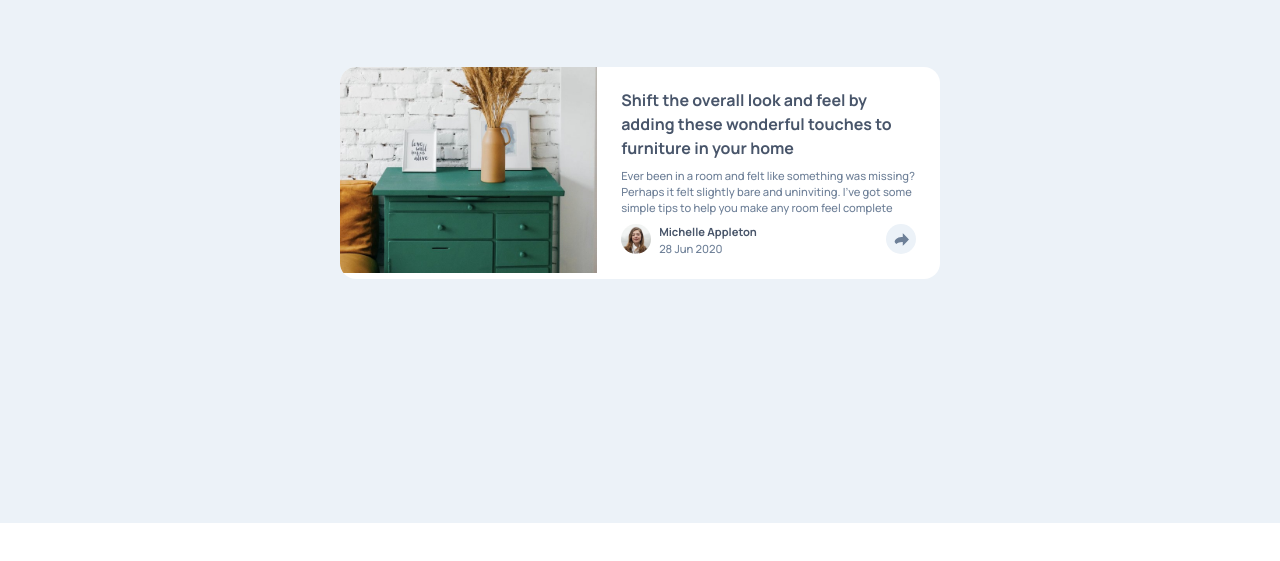
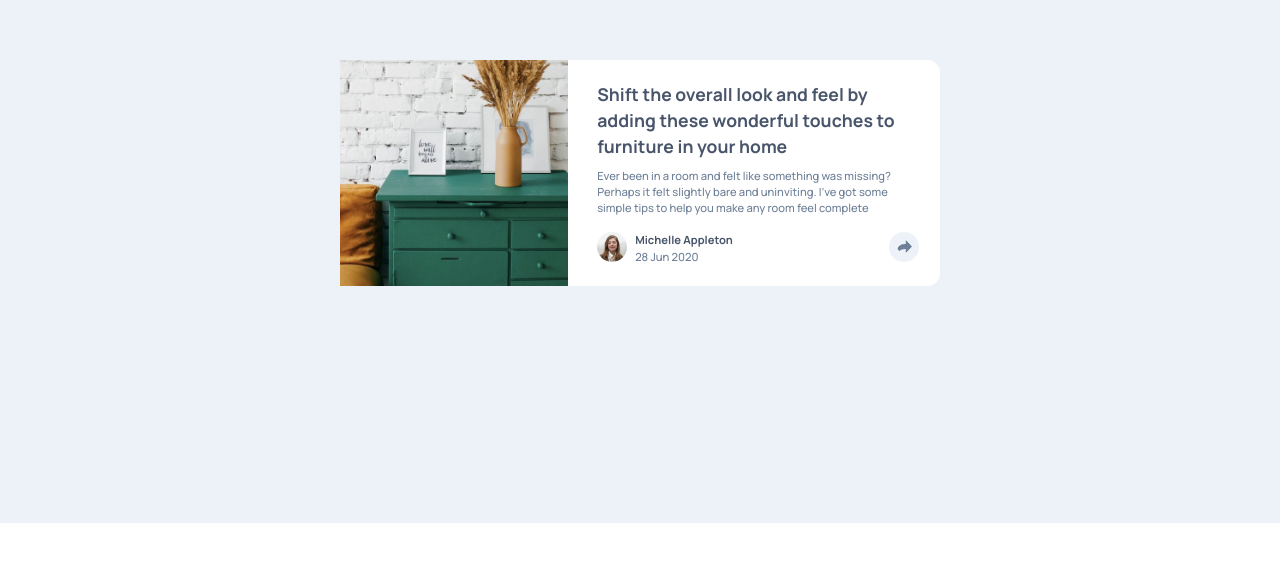
Before and after one commit to NatsukiCode/Article-preview-component, a Vue app: page / in a window 1280 px wide. Shown: the part 177-738 px from the top of the page. Built offline with nearby package versions, Linux system fonts and the light colour scheme.

Commit message:
WIP the article__profile toggle on desktop ver

```diff
--- a/src/App.vue
+++ b/src/App.vue
@@ -83,7 +83,7 @@ showTooltip.value = !showTooltip.value;
 
   .article {
     background-color: white;
-    border-radius: 1rem;
+    border-radius: 0.8rem;
     overflow: hidden;
     max-width: 600px;
     display: grid;
@@ -135,18 +135,31 @@ showTooltip.value = !showTooltip.value;
     place-content: center;
   }
 
+/* For the desktop ver styling */
   @media(min-width: 600px) {
     .article {
       grid-template-columns: 1.5fr 2fr;
+      overflow: visible;
+    }
+
+    #mainimage {
+      background-image: url(images/drawers.jpg);
+      background-size: cover;
+      margin-right: 1.8rem;
+    }
+
+    #mainimage img {
+      display: none;
     }
 
     .article__content {
       display: grid;
-      padding: 1.3rem 1.5rem;
+      padding: 1.3rem 1.3rem 1.3rem 0;
     }
 
     #headline .article__headline {
       padding: 0;
+      font-size: 1.1rem;
     }
 
     #maintext {
@@ -157,7 +170,7 @@ showTooltip.value = !showTooltip.value;
 
     #profile {
       margin: 0;
-      padding-top: 0.5rem;
+      padding-top: 1rem;
     }
 
     .article__profile img {
@@ -174,6 +187,9 @@ showTooltip.value = !showTooltip.value;
       margin: 1.5em 0;
       background: #1a62bc;
       border-radius: 0.8rem;
+      left: 160%;
+      bottom: 100%;
+      overflow: visible;
     }
 
     .share-tooltip::before {
@@ -187,10 +203,9 @@ showTooltip.value = !showTooltip.value;
     .share-tooltip .share-icon {
       display: none;
     }
-
   }
 
-  /* This is for the active state styling. */
+  /* For the mobile active state styling. */
   .share-tooltip {
     display: flex;
     justify-content: center;
```
